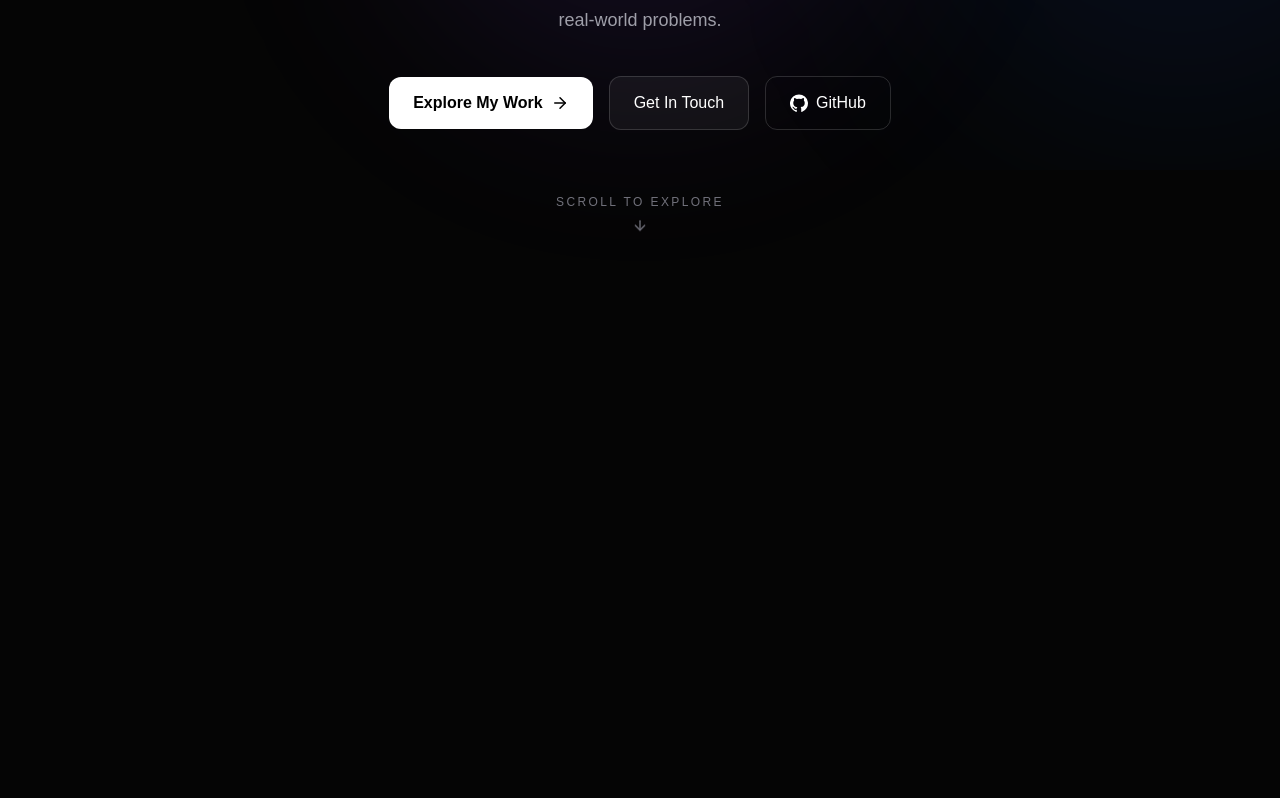
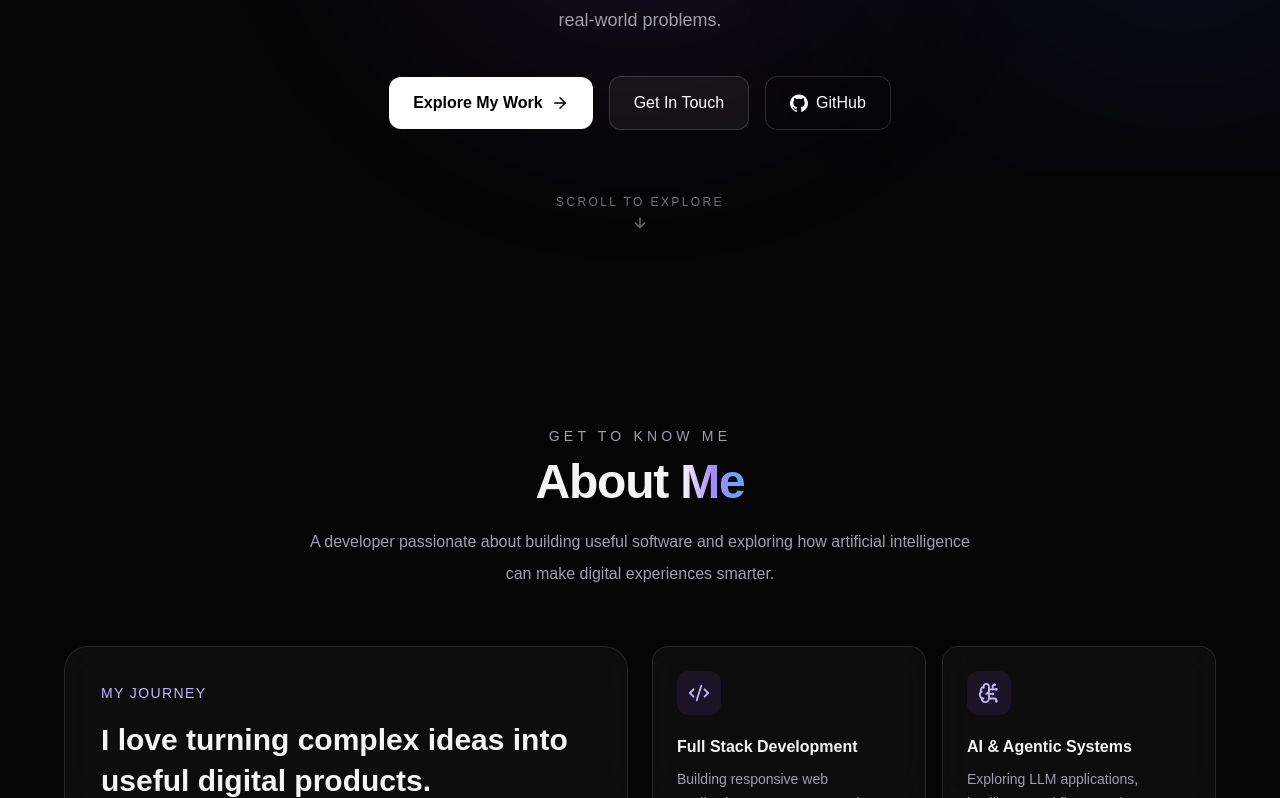
Before and after one commit to OmmPrakash-07/omm-portfolio, a Next.js app: page / in a window 1280 px wide. Shown: the part 630-1428 px from the top of the page. Before the commit the page ends 928 px from the top, so only its background shows below. Built offline with nearby package versions, Linux system fonts and the light colour scheme.

Commit message:
feat: add animated about section

```diff
--- a/src/app/page.tsx
+++ b/src/app/page.tsx
@@ -1,7 +1,14 @@
+
 import Navbar from "../components/Navbar";
 import Hero from "../components/Hero";
+import About from "../components/About";
 
 export default function Home() {
-return ( <main id="home" className="min-h-screen"> <Navbar /> <Hero /> </main>
-);
+  return (
+    <main id="home" className="min-h-screen">
+      <Navbar />
+      <Hero />
+      <About />
+    </main>
+  );
 }
--- /dev/null
+++ b/src/components/About.tsx
@@ -0,0 +1,127 @@
+
+"use client";
+
+import { motion } from "framer-motion";
+import { Code2, BrainCircuit, Rocket, Lightbulb } from "lucide-react";
+
+const highlights = [
+  {
+    icon: Code2,
+    title: "Full Stack Development",
+    description:
+      "Building responsive web applications, REST APIs, and database-driven solutions.",
+  },
+  {
+    icon: BrainCircuit,
+    title: "AI & Agentic Systems",
+    description:
+      "Exploring LLM applications, intelligent workflows, and AI-powered automation.",
+  },
+  {
+    icon: Rocket,
+    title: "Real-World Projects",
+    description:
+      "Turning ideas into practical software through projects and continuous experimentation.",
+  },
+  {
+    icon: Lightbulb,
+    title: "Continuous Learning",
+    description:
+      "Learning new technologies, improving problem-solving, and growing as a developer.",
+  },
+];
+
+export default function About() {
+  return (
+    <section id="about" className="px-6 py-24 md:py-32">
+      <div className="mx-auto max-w-6xl">
+        <motion.div
+          initial={{ opacity: 0, y: 20 }}
+          whileInView={{ opacity: 1, y: 0 }}
+          viewport={{ once: true, amount: 0.3 }}
+          transition={{ duration: 0.6 }}
+          className="mb-14 text-center"
+        >
+          <p className="mb-3 text-sm uppercase tracking-[0.3em] text-zinc-400">
+            Get to know me
+          </p>
+
+          <h2 className="text-4xl font-bold tracking-tight sm:text-5xl">
+            About <span className="gradient-text">Me</span>
+          </h2>
+
+          <p className="mx-auto mt-5 max-w-2xl leading-8 text-zinc-400">
+            A developer passionate about building useful software and exploring
+            how artificial intelligence can make digital experiences smarter.
+          </p>
+        </motion.div>
+
+        <div className="grid gap-6 md:grid-cols-2">
+          <motion.div
+            initial={{ opacity: 0, x: -25 }}
+            whileInView={{ opacity: 1, x: 0 }}
+            viewport={{ once: true, amount: 0.2 }}
+            transition={{ duration: 0.6 }}
+            className="glass rounded-3xl p-7 sm:p-9"
+          >
+            <p className="mb-4 text-sm font-medium uppercase tracking-widest text-violet-300">
+              My journey
+            </p>
+
+            <h3 className="text-2xl font-semibold leading-snug sm:text-3xl">
+              I love turning complex ideas into useful digital products.
+            </h3>
+
+            <div className="mt-6 space-y-4 leading-7 text-zinc-400">
+              <p>
+                I'm a Computer Science engineering student focused on full-stack
+                development, modern web technologies, and AI-powered
+                applications.
+              </p>
+
+              <p>
+                I enjoy building end-to-end projects, connecting frontends with
+                backend services, working with databases, and exploring how
+                LLMs and agentic workflows can solve practical problems.
+              </p>
+
+              <p>
+                My goal is to keep learning, build meaningful products, and
+                grow into a versatile software developer who can work across
+                both full-stack engineering and AI.
+              </p>
+            </div>
+          </motion.div>
+
+          <div className="grid gap-4 sm:grid-cols-2">
+            {highlights.map((item, index) => {
+              const Icon = item.icon;
+
+              return (
+                <motion.div
+                  key={item.title}
+                  initial={{ opacity: 0, y: 20 }}
+                  whileInView={{ opacity: 1, y: 0 }}
+                  viewport={{ once: true, amount: 0.2 }}
+                  transition={{ duration: 0.45, delay: index * 0.1 }}
+                  whileHover={{ y: -5 }}
+                  className="glass rounded-2xl p-6 transition-colors hover:border-white/20"
+                >
+                  <div className="mb-5 flex h-11 w-11 items-center justify-center rounded-xl bg-violet-500/10 text-violet-300">
+                    <Icon size={22} />
+                  </div>
+
+                  <h3 className="mb-2 font-semibold">{item.title}</h3>
+
+                  <p className="text-sm leading-6 text-zinc-400">
+                    {item.description}
+                  </p>
+                </motion.div>
+              );
+            })}
+          </div>
+        </div>
+      </div>
+    </section>
+  );
+}
```
